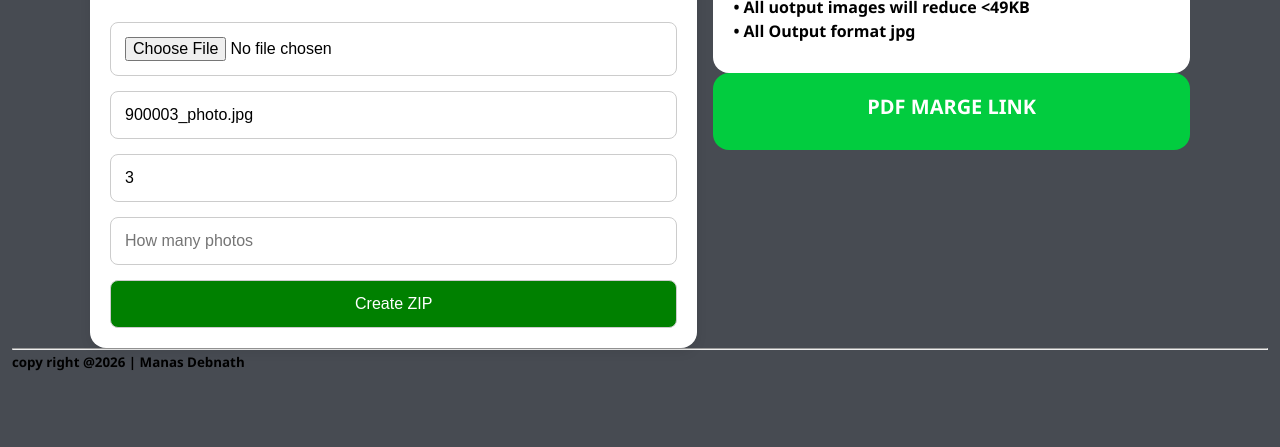
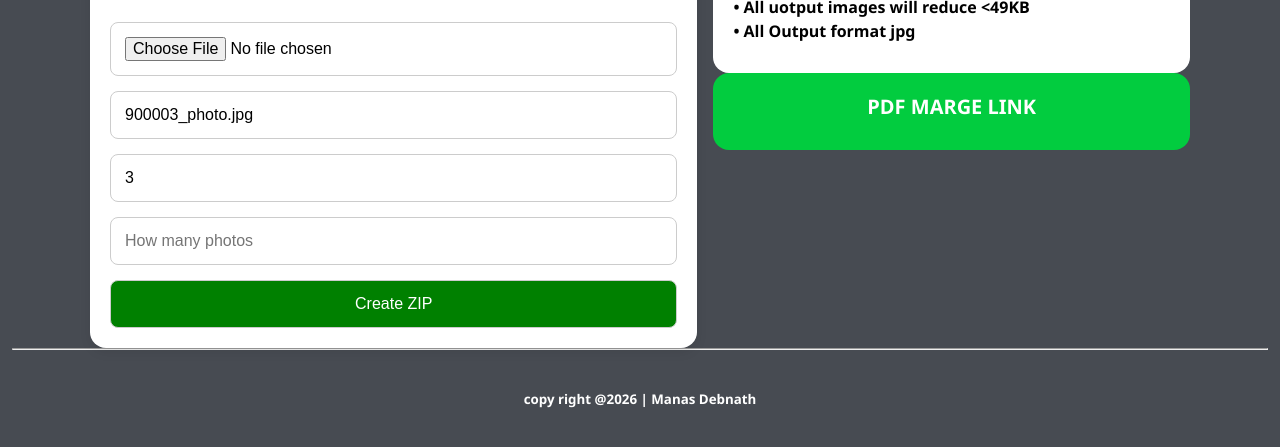
Before and after one commit to allexamdata-dev/photo, a plain HTML site: page index.html in a window 1280 px wide. Shown: the part 181-628 px from the top of the page. Drawn offline with nearby package versions, Linux system fonts and the light colour scheme.

Commit message:
Update index.html

```diff
--- a/index.html
+++ b/index.html
@@ -100,7 +100,8 @@ button:hover {
   font-size: 20px;
   text-decoration: none;
 }
-
+	/*footer*/
+footer{align-items:center; color:white;display:flex; padding:40px;justify-content:center;}
 /* ---------- DESKTOP UPGRADE ---------- */
 @media (min-width: 769px) {
   .container {
@@ -151,7 +152,7 @@ button:hover {
 
      </div>
      <div class="link">
-     <p id="move"><b> <a href="/practice/pdf_marge.html">PDF MARGE LINK</a></p>
+     <p id="move"><b> <a href="marge.html">PDF MARGE LINK</a></p>
      </div>
 </div>
 	<hr>
```
